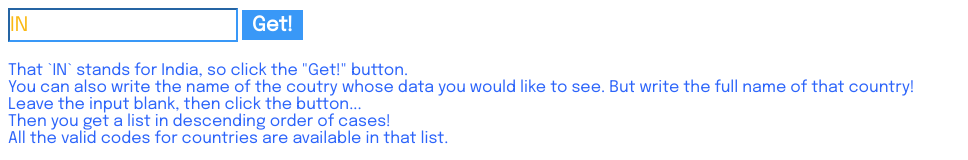
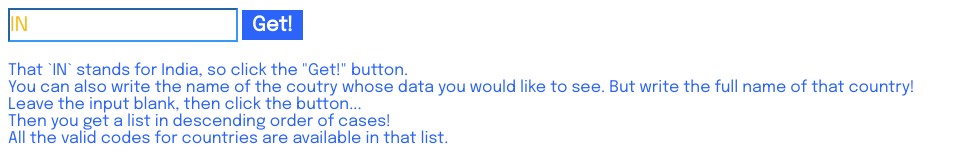
Before and after one commit to rk3141/covid-app, a plain HTML site: page index.html in a window 1280 px wide. In both pictures the pointer is over the button "Get!". Shown: the top 160 px of the page, without its empty margins (0-968 px from the left). Drawn offline with Linux system fonts and the light colour scheme.

Commit message:
CSS Update

```diff
--- a/index.html
+++ b/index.html
@@ -40,6 +40,10 @@
                 .footer {
                     margin-top: calc(100vh - 11.5rem);
                 }
+            }
+
+            #getter:focus, #getter:hover {
+                background-color: #2C64FA;
             }
 
             #coun {
```
